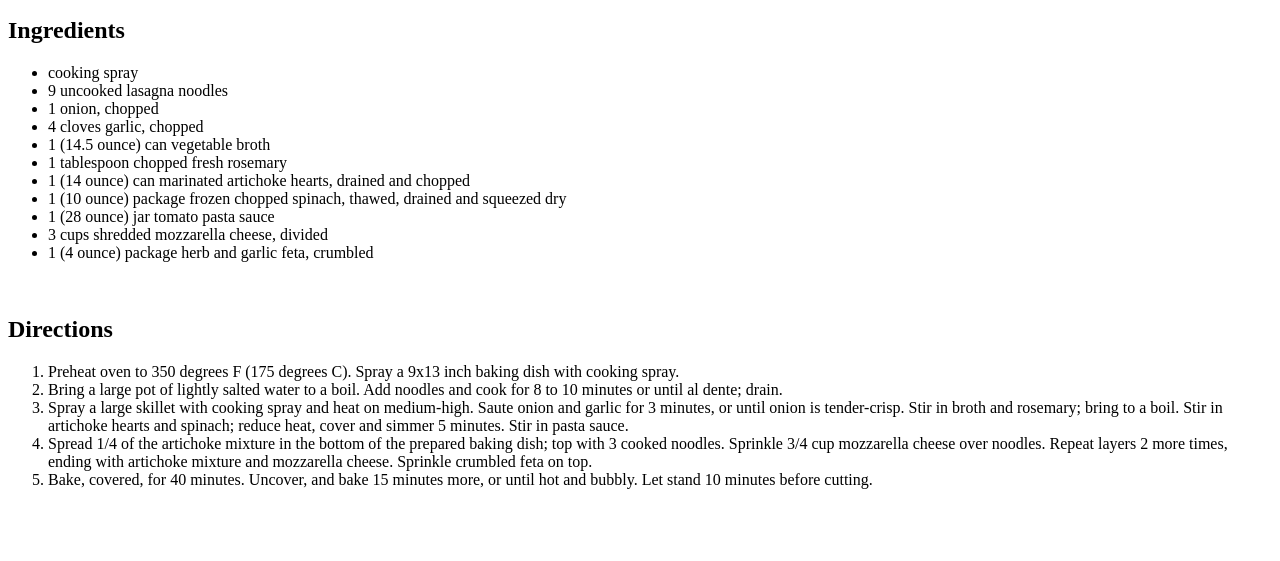
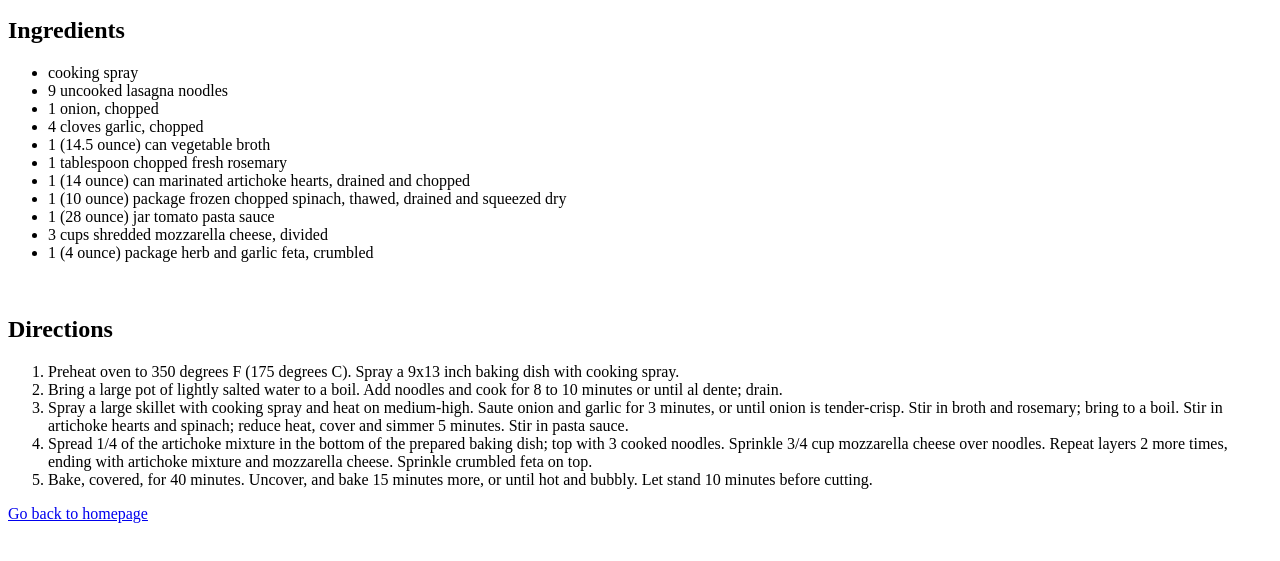
Before and after one commit to jjustinmayo/odin-recipes, a plain HTML site: page recipes/lasagna.html in a window 1280 px wide. Shown: the part 101-662 px from the top of the page. Drawn offline with Linux system fonts and the light colour scheme.

Commit message:
Added 'return to homepage' links

```diff
--- a/recipes/lasagna.html
+++ b/recipes/lasagna.html
@@ -39,5 +39,7 @@
             <li>Bake, covered, for 40 minutes. Uncover, and bake 15 minutes more, or until hot and bubbly. Let stand 10 minutes before cutting.</li>
         </ol>
     </div>
+
+    <a href="../index.html">Go back to homepage</a>
 </body>
 </html>
```
Also changed, not shown: recipes/casserole.html (+1 -0 lines), recipes/pasta.html (+1 -0 lines).
